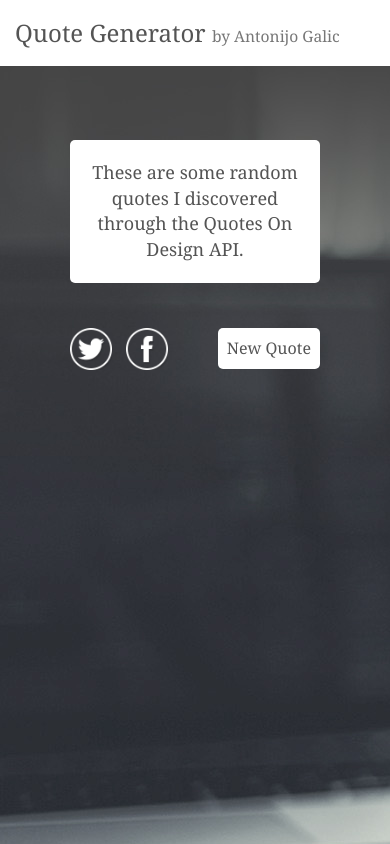
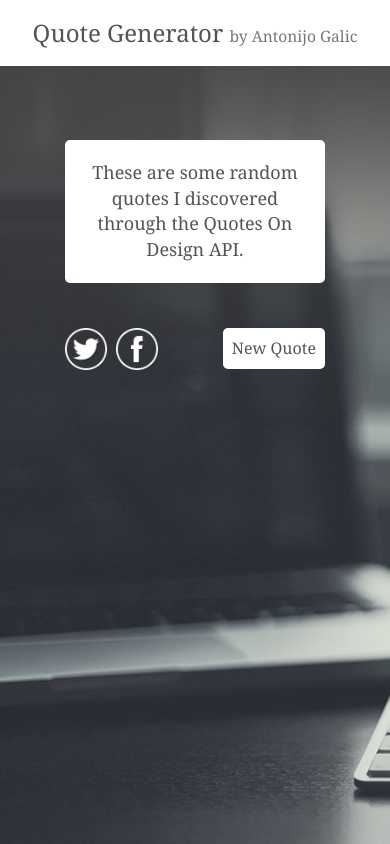
Before and after one commit to Galiant/Quote-Generator, a plain HTML site: page index.html in a window 390 px wide. Drawn offline with Linux system fonts and the light colour scheme.

Commit message:
@media commit

```diff
--- a/css/style.css
+++ b/css/style.css
@@ -1,9 +1,19 @@
+html {
+  min-height: 100vh;
+}
+
 body {
   background-image: url(../images/background.jpg);
-  background-image: cover;
+  background-repeat: no-repeat;
+  -webkit-background-size: cover;
+  -moz-background-size: cover;
+  -o-background-size: cover;
+  background-size: cover;
   color: #545454;
   font-family: Georgia, serif;
   text-align: center;
+  padding-right: 15px;
+  padding-left: 15px;
 }
 
 .navbar {
@@ -50,4 +60,21 @@ h3 {
   border-radius: 5px;
   background-color: #ffffff;
   margin-top: 25px;
+  margin-bottom: 50px;
 }
+
+@media (max-width: 416px) {
+  .title {
+    float: none !important;
+  }
+  .col-mob {
+    padding-right: 0px;
+    padding-left: 0px;
+  }
+  .share {
+    text-align: left;
+  }
+  .twitter {
+    margin-right: 5px;
+  }
+}
--- a/index.html
+++ b/index.html
@@ -28,21 +28,21 @@
   <!-- Navbar  -->
   <nav class="navbar navbar-default navbar-fixed-top">
     <div class="container text-center">
-      <h3 class="pull-left">Quote Generator <span class="small">by Antonijo Galic</span></h3>
+      <h3 class="pull-left title">Quote Generator <span class="small">by Antonijo Galic</span></h3>
     </div>
   </nav>
 
   <!-- Quote Box-->
   <div class="row">
-    <div class="col-md-6 col-md-offset-3 col-xs-8 col-xs-offset-2">
+    <div class="col-md-6 col-md-offset-3 col-xs-8 col-xs-offset-2 col-mob">
       <div id="quoteBox" class="center-block ">These are some random quotes I discovered through the Quotes On Design API.</div>
     </div>
   </div>
 
   <!-- Share on twitter and facebook -->
   <div class="row">
-    <div class="col-md-6 col-md-offset-3 col-xs-8 col-xs-offset-2">
-      <div class="pull-left">
+    <div class="col-md-6 col-md-offset-3 col-xs-8 col-xs-offset-2 col-mob">
+      <div class="pull-left share">
         <a href="#"><img src="images/twitter.png" class="social twitter"></a>
         <a href="#"><img src="images/facebook.png" class="social facebook"></a>
       </div>
```
